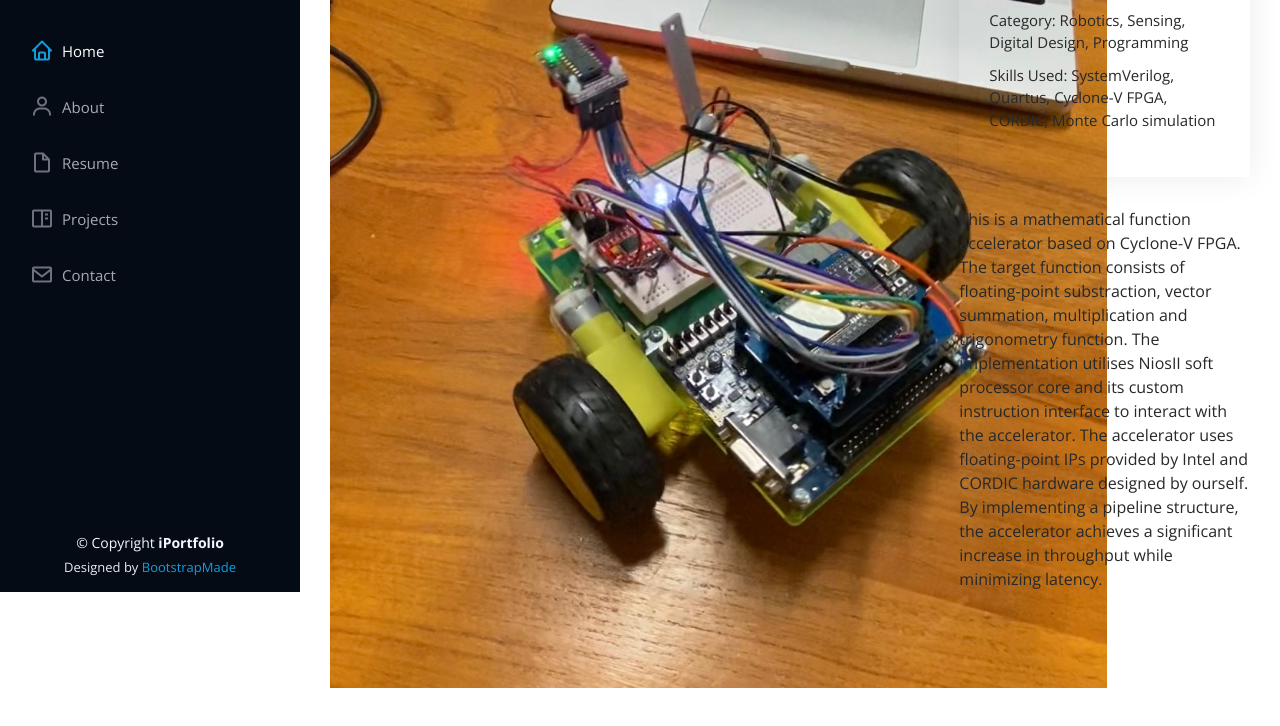
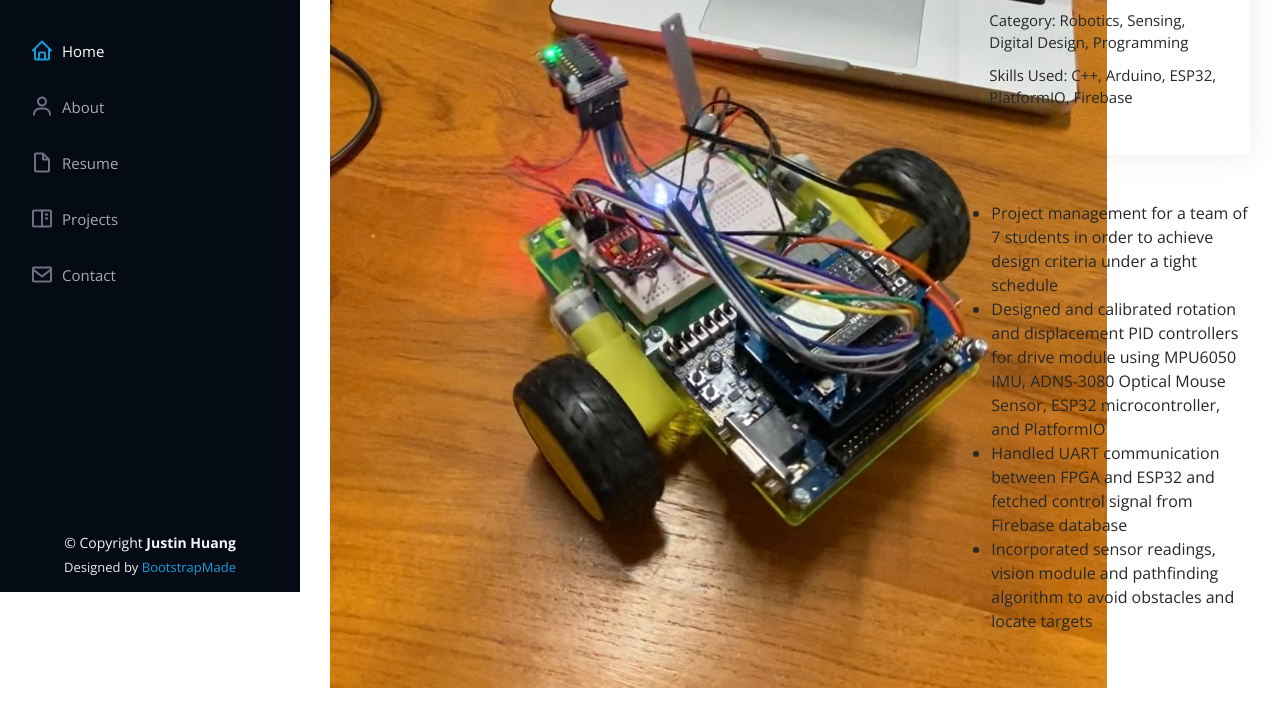
Before and after one commit to justinhuang666666/justin-yinting-huang.github.io, a plain HTML site: page portfolio-details-mars.html in a window 1280 px wide. Shown: the part 208-934 px from the top of the page. Drawn offline with nearby package versions, Linux system fonts and the light colour scheme.

Commit message:
edit project

```diff
--- a/portfolio-details-mars.html
+++ b/portfolio-details-mars.html
@@ -101,20 +101,20 @@
               <h3>Project information</h3>
               <ul>
                 <li>Category: Robotics, Sensing, Digital Design, Programming</li>
-                <li>Skills Used: SystemVerilog, Quartus, Cyclone-V FPGA, CORDIC, Monte Carlo simulation</li>
+                <li>Skills Used: C++, Arduino, ESP32, PlatformIO, Firebase</li>
               </ul>
             </div>
             <div class="portfolio-description">
               <p>
-                This is a mathematical function accelerator based on Cyclone-V FPGA.
-                The target function consists of floating-point substraction, vector summation, multiplication and trigonometry function.
-                The implementation utilises NiosII soft processor core and its custom instruction interface to interact with the accelerator.
-                The accelerator uses floating-point IPs provided by Intel and CORDIC hardware designed by ourself.
-                By implementing a pipeline structure, the accelerator achieves a significant increase in throughput while minimizing latency.
+              <ul>
+                <li>Project management for a team of 7 students in order to achieve design criteria under a tight schedule</li>
+                <li>Designed and calibrated rotation and displacement PID controllers for drive module using MPU6050 IMU, ADNS-3080 Optical Mouse Sensor, ESP32 microcontroller, and PlatformIO</li>
+                <li>Handled UART communication between FPGA and ESP32 and fetched control signal from Firebase database</li>
+                <li>Incorporated sensor readings, vision module and pathfinding algorithm to avoid obstacles and locate targets</li>
+              </ul>
               </p>
             </div>
           </div>
-
         </div>
 
       </div>
@@ -126,7 +126,7 @@
   <footer id="footer">
     <div class="container">
       <div class="copyright">
-        &copy; Copyright <strong><span>iPortfolio</span></strong>
+        &copy; Copyright <strong><span>Justin Huang</span></strong>
       </div>
       <div class="credits">
         <!-- All the links in the footer should remain intact. -->
```
